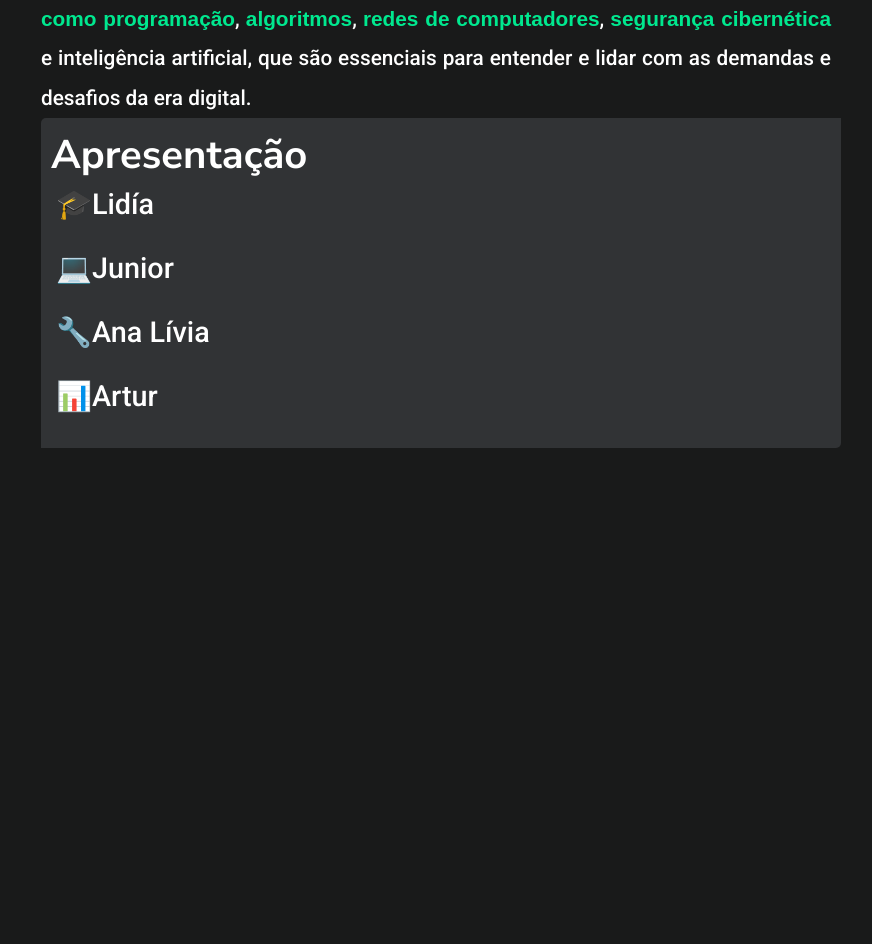
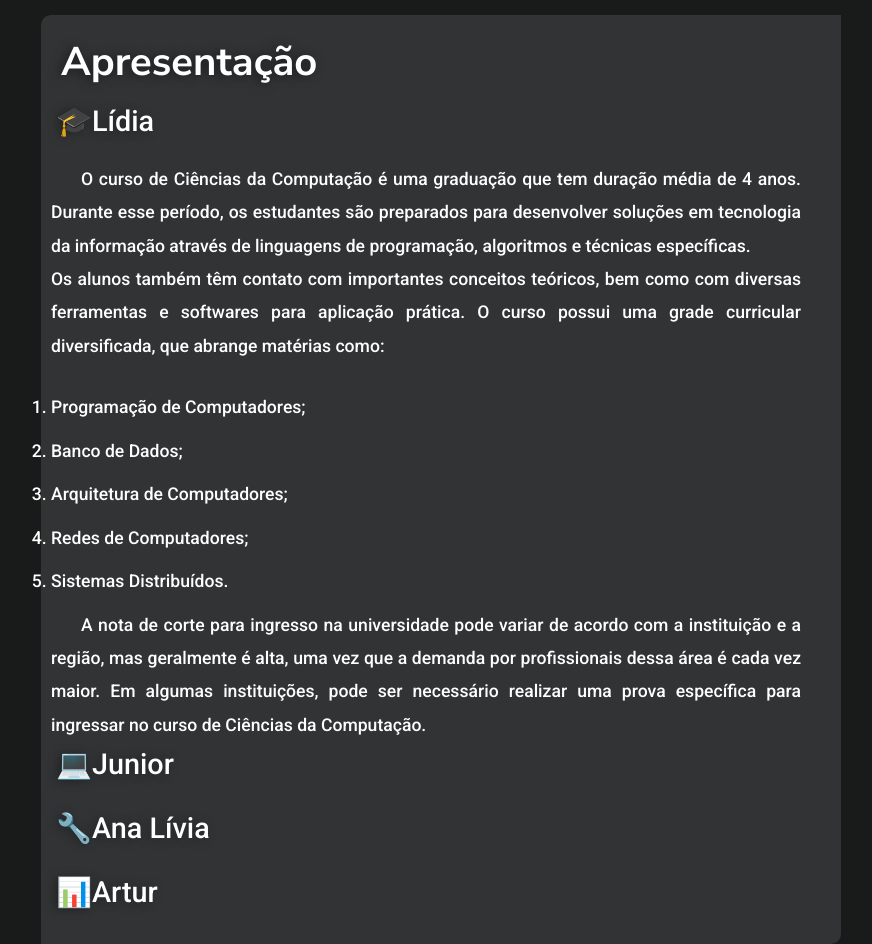
Before and after one commit to victoralvescosta/projeto-cdc, a plain HTML site: page index.html in a window 1280 px wide. Shown: the part 1006-1950 px from the top of the page, without its empty margins (4-876 px from the left). Before the commit the page ends 1474 px from the top, so only its background shows below. Drawn offline with Linux system fonts and the light colour scheme.

Commit message:
atualização

```diff
--- a/estilo/style.css
+++ b/estilo/style.css
@@ -39,6 +39,7 @@ header {
     padding: 10vh;
     padding-bottom: 10vh;
     height: 150px;
+    width: -300px;
 
 
     text-align: center;
@@ -48,7 +49,7 @@ header {
 header h1 {
     font-family: var(--fonte2);
     font-weight: normal;
-    font-size: clamp(2em, 2em + 3vw, 2.8em);
+    font-size: clamp(2em, 2em + 3vw, 2.5em);
     text-shadow: 1px 1px 5px #00e88f27;
     margin-top: 50px;
 }
@@ -70,11 +71,11 @@ article p {
     text-indent: 30px;
     text-align: justify;
     margin-top: 10px;
-    margin-right: 10px;
+    margin-right: 30px;
     line-height: 1.9em;
     font-weight: normal;
     font-family: var(--fonte);
-    font-size: 1.3em;
+    font-size: 1.1em;
 }
 
 article strong {
@@ -85,12 +86,14 @@ article strong {
 aside {
     background-color: var(--cor3);
     padding: 10px;
-    border-radius: 5px 0px 5px 0px;
+    border-radius: 10px 0px 10px 0px;
 }
 
 aside h3 {
     font-family: var(--fonte3);
     font-size: 2.5em;
+    text-shadow: -3px 1px 11px rgba(0, 0, 0, 0.514);
+    padding: 10px;
 }
 
 aside h4 {
@@ -99,4 +102,18 @@ aside h4 {
     font-size: 1.8em;
     margin-bottom: 20px;
     padding: 5px;
+    text-shadow: -3px 1px 11px rgba(0, 0, 0, 0.349);
 }
+
+aside ul {
+    list-style-position: inside;
+}
+
+aside li {
+    margin-top: 10px;
+    margin-right: 30px;
+    line-height: 1.9em;
+    font-weight: normal;
+    font-family: var(--fonte);
+    font-size: 1.1em;
+}
--- a/index.html
+++ b/index.html
@@ -25,11 +25,27 @@
             <br>
             <p>Nós, como equipe responsável por selecionar um curso para o trabalho escolar, optamos por <strong>Ciências da Computação</strong> com base em vários fatores fundamentais que acreditamos que esse campo de estudo possa oferecer. Gostaríamos de apresentar nossa justificativa, levando em consideração três pontos principais: <strong>relevância atual, habilidades técnicas e oportunidades futuras</strong>.</p><br>
             <p>Em primeiro lugar, escolhemos Ciências da Computação devido à sua extrema relevância na sociedade atual. Vivemos em uma era digital, onde a tecnologia desempenha um papel fundamental em quase todas as esferas de nossas vidas. Através do estudo da Ciência da Computação, os estudantes têm a oportunidade de entender e explorar o funcionamento dos sistemas computacionais que impulsionam essa revolução tecnológica. O curso aborda conceitos fundamentais, <strong>como programação</strong>, <strong>algoritmos</strong>, <strong>redes de computadores</strong>, <strong>segurança cibernética</strong> e inteligência artificial, que são essenciais para entender e lidar com as demandas e desafios da era digital.</p>
+            <br>
 
 
             <aside>
                 <h3>Apresentação</h3>
-                <h4>&#127891;Lidía</h4>
+                <div id="apre">
+                    <h4>&#127891;Lídia</h4>
+
+                    <p>O curso de Ciências da Computação é uma graduação que tem duração média de 4 anos. Durante esse período, os estudantes são preparados para desenvolver soluções em tecnologia da informação através de linguagens de programação, algoritmos e técnicas específicas.<br>
+                    Os alunos também têm contato com importantes conceitos teóricos, bem como com diversas ferramentas e softwares para aplicação prática. O curso possui uma grade curricular diversificada, que abrange matérias como:</p><br>
+
+                        <ol>
+                             <li>Programação de Computadores;</li>
+                             <li>Banco de Dados;</li>
+                             <li>Arquitetura de Computadores;</li>
+                             <li>Redes de Computadores;</li>
+                             <li>Sistemas Distribuídos.</li>
+                        </ol>
+
+                        <p>A nota de corte para ingresso na universidade pode variar de acordo com a instituição e a região, mas geralmente é alta, uma vez que a demanda por profissionais dessa área é cada vez maior. Em algumas instituições, pode ser necessário realizar uma prova específica para ingressar no curso de Ciências da Computação.</p>
+                </div>
                 <h4>&#128187;Junior</h4>
                 <h4>&#128295;Ana Lívia</h4>
                 <h4>&#128202;Artur</h4>
```
